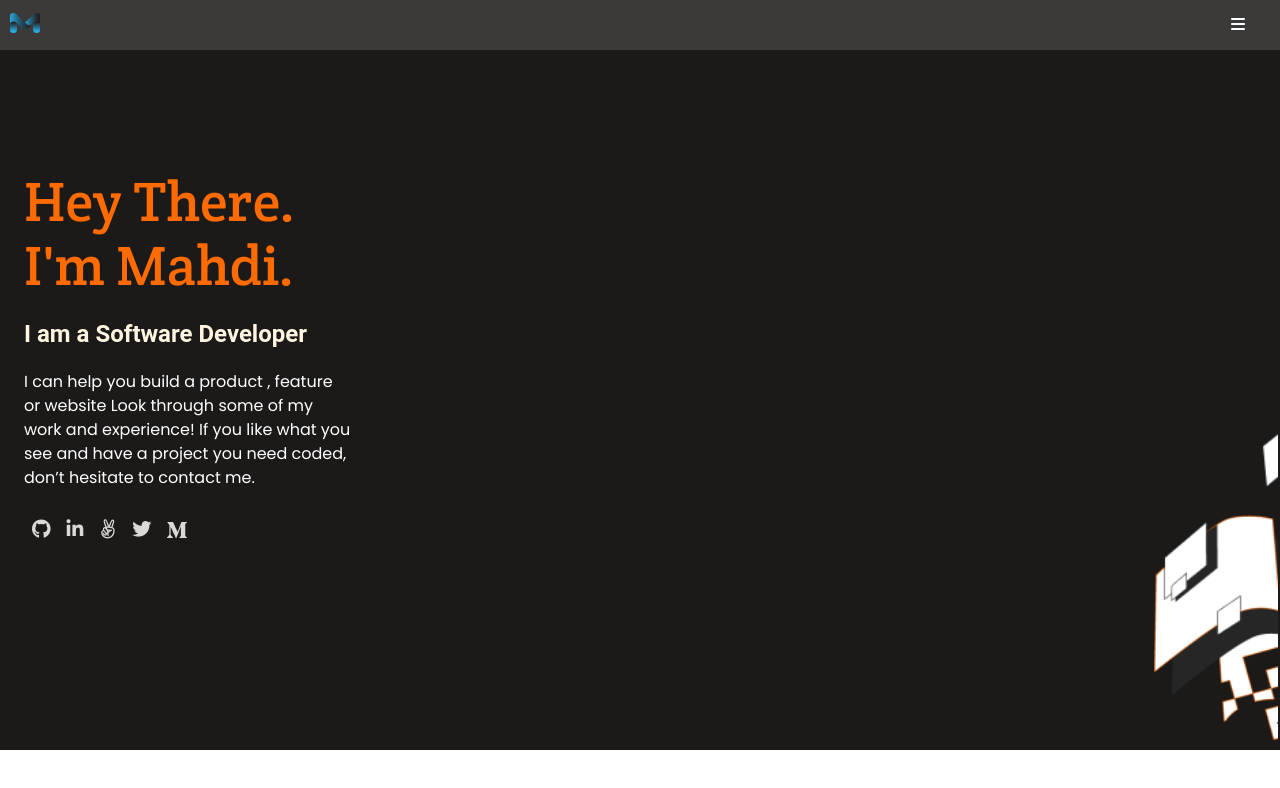
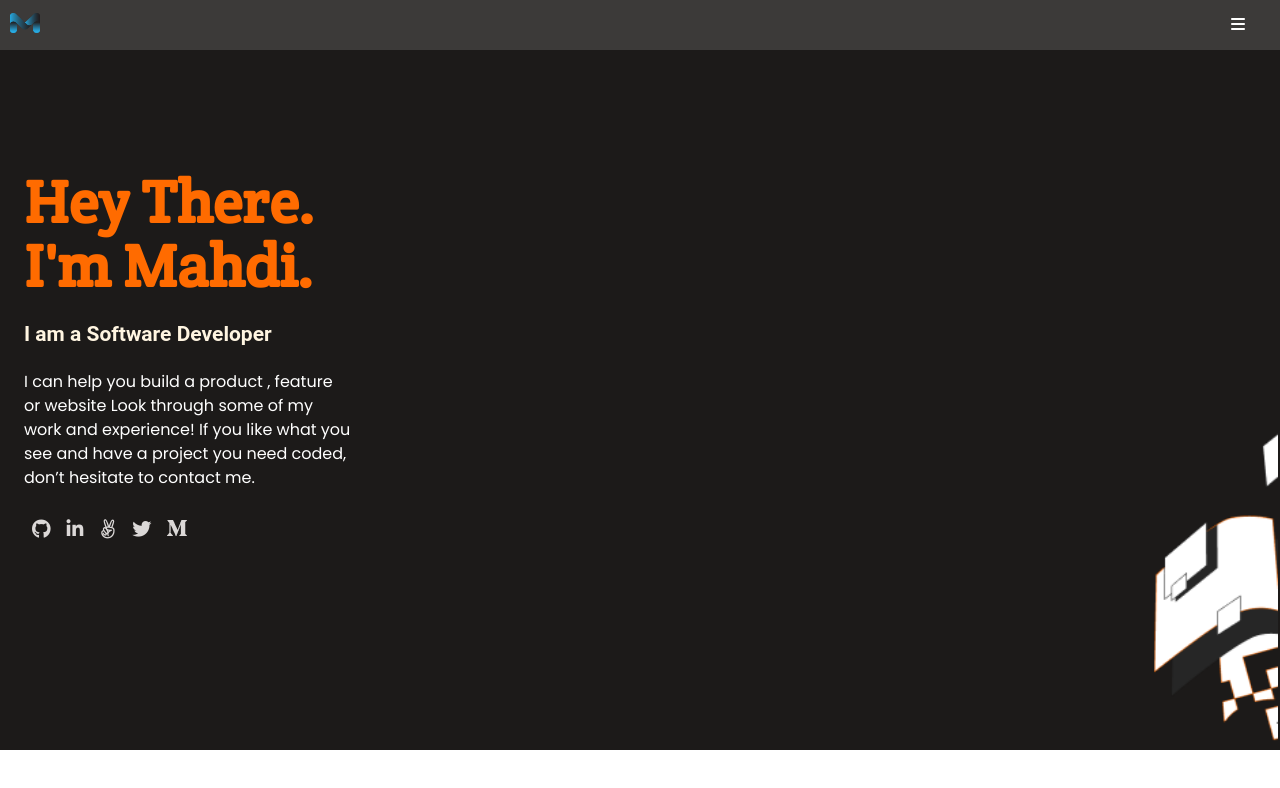
Before and after one commit to Mahdi-Niazi/Portfolio_Mobile_Setup, a website: page index.html in a window 1280 px wide. Drawn offline with Linux system fonts and the light colour scheme.

Commit message:
Upadated HTML and CSS

```diff
--- a/index.html
+++ b/index.html
@@ -12,15 +12,15 @@
     <header>
         <div class="header">
             <div class="logo_menu">
-                <div class="logo"><img src="logo.png" alt="logo" width="30px" height="20px"></div>
-                <div class="burger"><i class="fa-solid fa-bars"></i></div>
+                <div class="logo"><a><img src="logo.png" alt="logo" width="30px" height="20px"></a></div>
+               <nav class="burger"><i class="fa-solid fa-bars"></i></nav>
             </div>
         </div>
     </header>
     <!--Intro section-->
-    <div class="intro">
-        <div class="name">Hey There. <br/> I'm Mahdi.</div>
-        <div class="slogan">I am a Software Developer</div>
+    <section class="intro">
+        <div class="name"><h1>Hey There. <br/> I'm Mahdi.</h1></div>
+        <div class="slogan"><h2>I am a Software Developer</h2></div>
         <div class="desc">
             <p>
             I can help you build a product , feature
@@ -31,15 +31,17 @@
            </p>
         </div>
         <div class="contact">
-            <i class="fa-brands fa-github"></i>
-            <i class="fa-brands fa-linkedin-in"></i>
-            <i class="fa-brands fa-angellist"></i>
-            <i class="fa-brands fa-twitter"></i>
-            <img src="assets/Vector.png" alt="Medium" class="medium">
+            <ul>
+                <li><a href="#"><i class="fa-brands fa-github"></i></a></li>
+                <li><a href="#"><i class="fa-brands fa-linkedin-in"></i></a></li>
+                <li><a href="#"><i class="fa-brands fa-angellist"></i></a></li>
+                <li><a href="#"><i class="fa-brands fa-twitter"></i></a></li>
+                <li><a href="#"><img src="assets/Vector.png" alt="Medium" class="medium"></a></li>
+            </ul>
         </div>
         <div class="vector">
             <img src="assets/Illustration.png" alt="Illustration" class="illustration">
         </div>
-    </div>
+    </section>
 </body>
 </html>
--- a/style.css
+++ b/style.css
@@ -48,7 +48,7 @@
 .name {
   color: #ff6b00;
   font-family: 'Crete Round', sans-serif;
-  font-size: 56px;
+  font-size: 40px;
   font-weight: 400;
   line-height: 64px;
   text-align: left;
@@ -57,7 +57,7 @@
 
 .slogan {
   font-family: 'Roboto', sans-serif;
-  font-size: 24px;
+  font-size: 14px;
   font-weight: 700;
   line-height: 32px;
   color: #fff5e1;
@@ -85,13 +85,6 @@
   padding: 0;
 }
 
-.contact > i,
-.medium {
-  display: flex;
-  flex-direction: row;
-  padding: 8px;
-}
-
 .vector {
   display: flex;
   flex-direction: column;
@@ -101,3 +94,14 @@
   right: 2px;
   top: 250px;
 }
+ul{
+  display: flex;
+}
+ul li{
+  list-style: none;
+}
+ul li a{
+  color: #dbd8d7;
+  list-style: none;
+  padding: 8px;
+}
```
